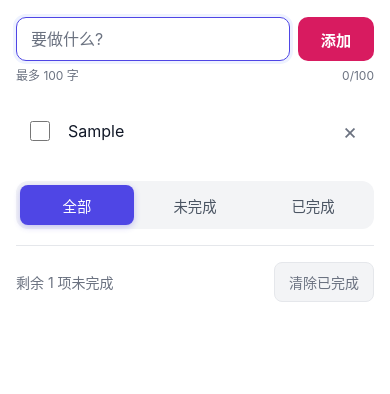
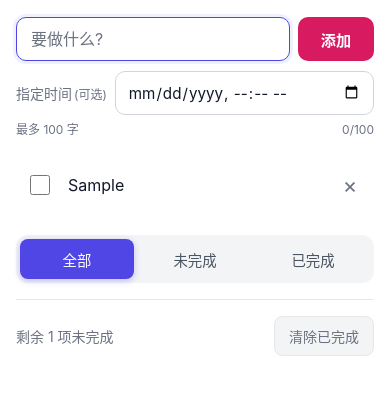
Before and after one commit to tangx1230/deepseek-super_agent, a plain HTML site: page todo-app/index.html in a window 390 px wide. Both pictures are taken after typing "Sample" into the empty fields and a click on the button "添加". Shown: the part 88-482 px from the top of the page. Drawn offline with Linux system fonts and the light colour scheme.

Commit message:
feat: add optional due time to new todos
- add a datetime-local field in the composer, optional
- store dueAt as an ISO string and display it under the title
- keep old stored todos without dueAt compatible
- add before/after screenshots for desktop and mobile

```diff
--- a/todo-app/app.js
+++ b/todo-app/app.js
@@ -25,7 +25,13 @@ function isValidTodo(item) {
     item.title.length <= MAX_TITLE_LENGTH &&
     typeof item.completed === 'boolean' &&
     typeof item.createdAt === 'string' &&
-    !Number.isNaN(Date.parse(item.createdAt))
+    !Number.isNaN(Date.parse(item.createdAt)) &&
+    // dueAt 为新增的可选字段:缺省或 null 表示未指定时间
+    (item.dueAt === undefined ||
+      item.dueAt === null ||
+      (typeof item.dueAt === 'string' &&
+        item.dueAt.length > 0 &&
+        !Number.isNaN(Date.parse(item.dueAt))))
   );
 }
 
@@ -53,7 +59,8 @@ function loadTodos() {
       console.warn('本地待办数据格式非法,已降级为空列表。');
       return [];
     }
-    return parsed;
+    // 兼容旧数据:没有 dueAt 字段的待办视为未指定时间
+    return parsed.map((todo) => ({ ...todo, dueAt: todo.dueAt ?? null }));
   } catch (error) {
     warnStorageOnce('读取本地待办数据失败,已降级为空列表。', error);
     return [];
@@ -81,6 +88,7 @@ const elements = {
   form: document.getElementById('todo-form'),
   composerRow: document.querySelector('.composer-row'),
   input: document.getElementById('todo-input'),
+  due: document.getElementById('todo-due'),
   error: document.getElementById('input-error'),
   charCount: document.getElementById('char-count'),
   list: document.getElementById('todo-list'),
@@ -107,6 +115,26 @@ function getVisibleTodos() {
     return todos.filter((todo) => todo.completed);
   }
   return todos;
+}
+
+/**
+ * 把存储中的 ISO 时间格式化为列表里展示的本地时间。
+ * 同年省略年份,跨年时补全年份,避免“什么时间”产生歧义。
+ * @param {string} iso ISO 时间字符串
+ * @returns {string} 形如“11月25日 19:30”的本地时间文本,非法时间返回空字符串
+ */
+function formatDueAt(iso) {
+  const date = new Date(iso);
+  if (Number.isNaN(date.getTime())) {
+    return '';
+  }
+  const pad = (value) => String(value).padStart(2, '0');
+  const monthDay = `${date.getMonth() + 1}月${date.getDate()}日`;
+  const time = `${pad(date.getHours())}:${pad(date.getMinutes())}`;
+  if (date.getFullYear() === new Date().getFullYear()) {
+    return `${monthDay} ${time}`;
+  }
+  return `${date.getFullYear()}年${monthDay} ${time}`;
 }
 
 /**
@@ -160,7 +188,18 @@ function createTodoItem(todo) {
   deleteButton.setAttribute('aria-label', '删除待办');
   deleteButton.textContent = '×';
 
-  item.append(checkLabel, titleNode, deleteButton);
+  const content = document.createElement('div');
+  content.className = 'todo-content';
+  content.appendChild(titleNode);
+  if (todo.dueAt) {
+    const dueNode = document.createElement('time');
+    dueNode.className = 'todo-due';
+    dueNode.dateTime = todo.dueAt;
+    dueNode.textContent = `时间:${formatDueAt(todo.dueAt)}`;
+    content.appendChild(dueNode);
+  }
+
+  item.append(checkLabel, content, deleteButton);
   return item;
 }
 
@@ -259,6 +298,20 @@ function createId() {
 }
 
 /**
+ * 把 datetime-local 输入框的值转换为 ISO 时间字符串。
+ * 空值或非法值返回 null,表示不为待办指定时间。
+ * @param {string} value 输入框的值(本地时间)
+ * @returns {string|null} ISO 时间字符串或 null
+ */
+function parseDueAtInput(value) {
+  if (!value) {
+    return null;
+  }
+  const date = new Date(value);
+  return Number.isNaN(date.getTime()) ? null : date.toISOString();
+}
+
+/**
  * 处理新增待办表单提交(点击“添加”或输入框内按 Enter)。
  * @param {SubmitEvent} event 提交事件
  */
@@ -276,6 +329,7 @@ function handleSubmit(event) {
     title: title.slice(0, MAX_TITLE_LENGTH),
     completed: false,
     createdAt: new Date().toISOString(),
+    dueAt: parseDueAtInput(elements.due.value),
   };
 
   todos.unshift(todo);
@@ -283,6 +337,7 @@ function handleSubmit(event) {
   saveTodos(todos);
 
   elements.input.value = '';
+  elements.due.value = '';
   updateCharCount();
   hideInputError();
   elements.input.focus();
--- a/todo-app/index.html
+++ b/todo-app/index.html
@@ -16,7 +16,8 @@
     </header>
 
     <section class="composer" aria-label="新增待办">
-      <form id="todo-form" class="composer-row" novalidate>
+      <form id="todo-form" class="composer-form" novalidate>
+        <div class="composer-row">
           <label class="sr-only" for="todo-input">待办内容</label>
           <input
             id="todo-input"
@@ -29,6 +30,17 @@
             aria-describedby="input-hint input-error"
           >
           <button type="submit" class="add-button">添加</button>
+        </div>
+        <div class="composer-schedule">
+          <label class="schedule-label" for="todo-due">指定时间<small class="schedule-optional">(可选)</small></label>
+          <input
+            id="todo-due"
+            class="due-input"
+            type="datetime-local"
+            name="dueAt"
+            step="60"
+          >
+        </div>
       </form>
       <div class="composer-meta">
         <span id="input-hint" class="input-hint">最多 100 字</span>
--- a/todo-app/styles.css
+++ b/todo-app/styles.css
@@ -178,6 +178,46 @@ h1 {
   transform: translateY(1px);
 }
 
+/* 指定时间(可选):与标题输入区分开,独占一行并允许在窄屏换行 */
+.composer-schedule {
+  display: flex;
+  flex-wrap: wrap;
+  align-items: center;
+  gap: 8px;
+  margin-top: 10px;
+}
+
+.schedule-label {
+  flex: 0 0 auto;
+  color: var(--color-text-muted);
+  font-size: 0.875rem;
+}
+
+.schedule-optional {
+  margin-left: 2px;
+  font-size: 0.75rem;
+}
+
+.due-input {
+  flex: 1 1 210px;
+  min-width: 0;
+  height: 44px;
+  padding: 0 12px;
+  border: 1px solid var(--color-input-border);
+  border-radius: var(--radius-control);
+  background-color: var(--color-surface);
+  color: var(--color-text);
+  font-family: inherit;
+  font-size: 0.95rem;
+  transition: border-color var(--transition-fast), box-shadow var(--transition-fast);
+}
+
+.due-input:focus {
+  border-color: var(--color-primary);
+  box-shadow: 0 0 0 3px var(--color-primary-soft);
+  outline: none;
+}
+
 .composer-meta {
   display: flex;
   align-items: center;
@@ -255,8 +295,15 @@ h1 {
   cursor: pointer;
 }
 
+.todo-content {
+  display: flex;
+  flex: 1 1 auto;
+  flex-direction: column;
+  gap: 2px;
+  min-width: 0;
+}
+
 .todo-title {
-  flex: 1 1 auto;
   min-width: 0;
   overflow-wrap: anywhere;
   font-size: 1rem;
@@ -269,8 +316,14 @@ h1 {
   text-decoration-thickness: 2px;
 }
 
+.todo-due {
+  color: var(--color-text-muted);
+  font-size: 0.8125rem;
+  line-height: 1.4;
+}
+
 .todo-title-edit {
-  flex: 1 1 auto;
+  width: 100%;
   min-width: 0;
   height: 38px;
   padding: 0 8px;
```
Also changed, not shown: docs/screenshots/todo-app/due-time/after-desktop.png (added), docs/screenshots/todo-app/due-time/after-mobile.png (added), docs/screenshots/todo-app/due-time/before-desktop.png (added), docs/screenshots/todo-app/due-time/before-mobile.png (added), 1 other file. Lines whose indentation alone changed are shown as unchanged.
